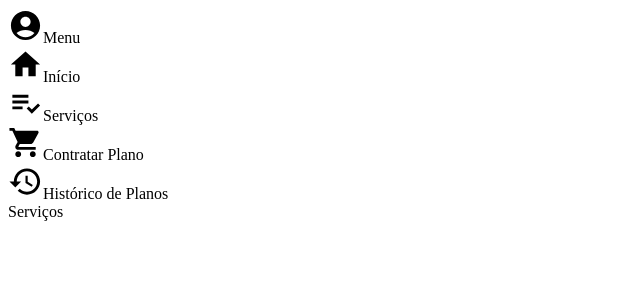
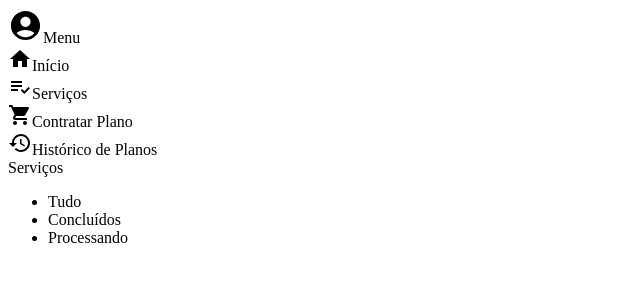
Before and after one commit to igordonatti/hectaremapsPlatorm, a React (Vite) app: page /Services in a window 1280 px wide. Shown: the top 300 px of the page, without its empty margins (0-640 px from the left). Built offline with nearby package versions, Linux system fonts and the light colour scheme; the HTML template or start-up script is replaced by a standard one.

Commit message:
navigatorComponent concluido

```diff
--- a/src/components/Menu/Menu.tsx
+++ b/src/components/Menu/Menu.tsx
@@ -9,34 +9,34 @@ const classIcon = 'text-white cursor-pointer mt-1';
 const itemsMenu = [
   {
     description: 'Início',
-    component: <HomeIcon className={classIcon} fontSize='large' />
+    component: <HomeIcon className={classIcon} fontSize='medium' />
   },
   {
     description: 'Serviços',
-    component: <PlaylistAddCheckIcon className={classIcon}  fontSize='large' />
+    component: <PlaylistAddCheckIcon className={classIcon}  fontSize='medium' />
   },
   {
     description: 'Contratar Plano',
-    component: <ShoppingCartIcon className={classIcon}  fontSize='large' />
+    component: <ShoppingCartIcon className={classIcon}  fontSize='medium' />
   },
   {
     description: 'Histórico de Planos',
-    component: <RestoreIcon className={classIcon}  fontSize='large' />
+    component: <RestoreIcon className={classIcon}  fontSize='medium' />
   }
 ]
 
 const Menu = () => {
   return (
     <div className="self-center bg-green-800 h-[95%] ml-8 w-[320px] rounded-tl-lg rounded-bl-lg flex flex-col items-center">
-      <AccountCircleIcon className='text-white mt-2 mb-2' fontSize='large' />
-      <span className='text-2xl text-white mb-2 font-poppins'>Menu</span>
+      <AccountCircleIcon className='text-white mt-2 mb-2]' fontSize='large' />
+      <span className='text-lg text-white mb-2 font-poppins'>Menu</span>
       <div className='h-[2px] w-11/12 border-solid border-white bg-white rounded'></div>
       <span className='mt-2'></span>
       {
         itemsMenu.map((icon, index) => (
-          <div key={index} className='flex w-full items-center align-middle content-center p-2 ml-1'>
+          <div key={index} className='flex w-full items-center content-center p-2 ml-1'>
             {icon.component}
-            <span className='text-white text-2xl cursor-pointer ml-2 font-poppins mt-[6px]'>{icon.description}</span>
+            <span className='text-white text-base cursor-pointer ml-2 font-poppins mt-[4px]'>{icon.description}</span>
           </div>
         ))
       }
--- /dev/null
+++ b/src/components/Navigator/Navigator.tsx
@@ -0,0 +1,25 @@
+import { useState } from "react";
+
+const navigatorFilters = ["Tudo", "Concluídos", "Processando"]
+
+const Navigator = () => {
+  const [selectedItem, setSelectedItem] = useState<string>("Tudo");
+
+  const handleItemClick = (item: string) => {
+    setSelectedItem(item);
+  }
+
+  return (
+    <div>
+      <ul className="mt-4 flex w-full space-x-6">
+        {
+          navigatorFilters.map((item, index) => {
+            return <li onClick={() => handleItemClick(item)} className={`${selectedItem === item ? 'text-green-800 font-semibold border-b-2 border-green-800' : 'text-gray-500'} transition-colors`} key={index}>{item}</li>
+          })
+        }
+      </ul>
+    </div>
+  )
+}
+
+export default Navigator
--- a/src/pages/Services Page/Services.tsx
+++ b/src/pages/Services Page/Services.tsx
@@ -1,12 +1,14 @@
 import Menu from "../../components/Menu/Menu"
+import Navigator from "../../components/Navigator/Navigator"
 
 const Services = () => {
   return (
     <div className="w-screen h-screen flex">
       <Menu />
-      <div className="h-[95%] self-center ml-8">
+      <div className="h-[95%] self-center ml-8 w-full mr-6">
         <span className="text-4xl text-green-800 font-poppins font-semibold">Serviços</span>
-      </div>
+        <Navigator />
+     </div>
     </div>
   )
 }
--- a/tailwind.config.js
+++ b/tailwind.config.js
@@ -9,7 +9,8 @@ module.exports = {
           800: '#023F3A',
         },
         'gray': {
-          300: '#D9D9D9'
+          300: '#D9D9D9',
+          500: '#959595',
         }
       },
       fontFamily: {
```
